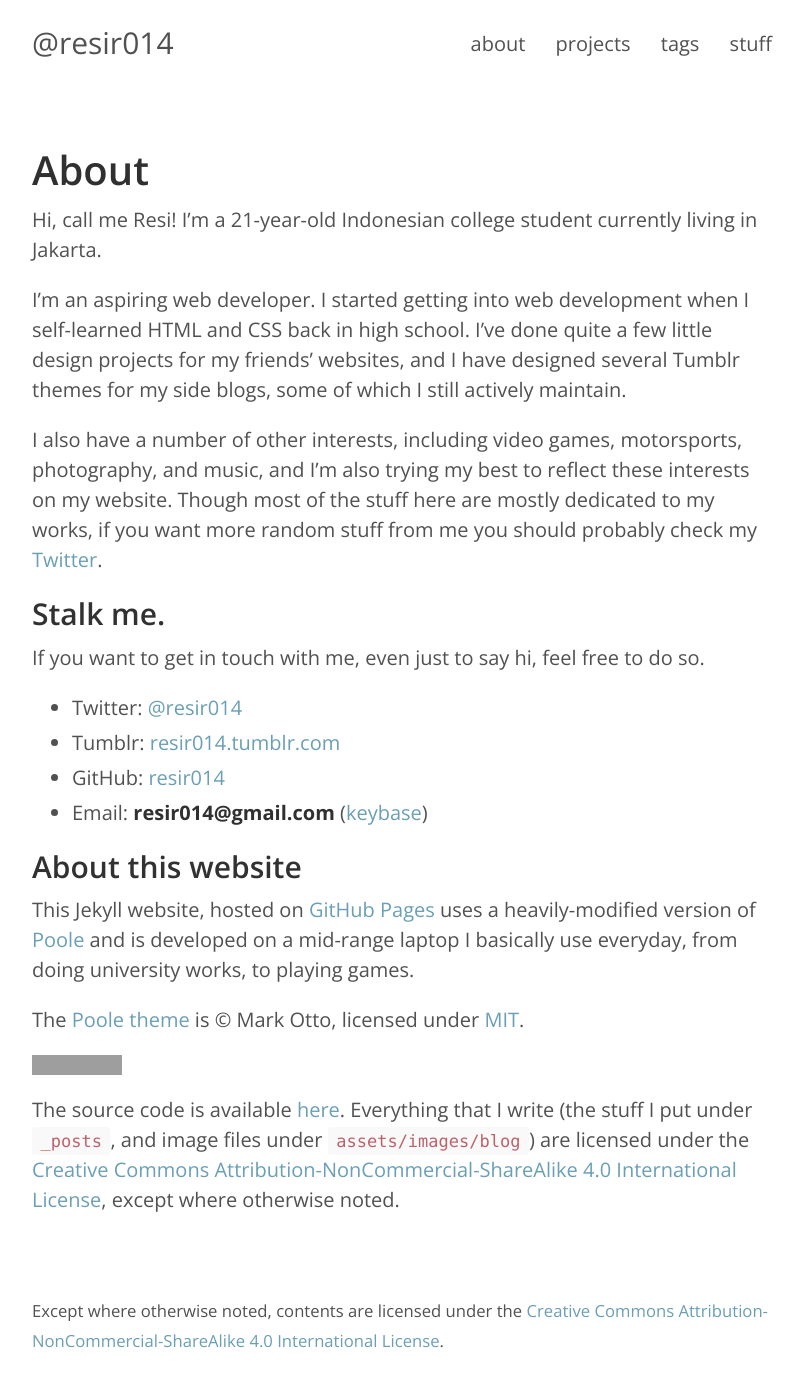
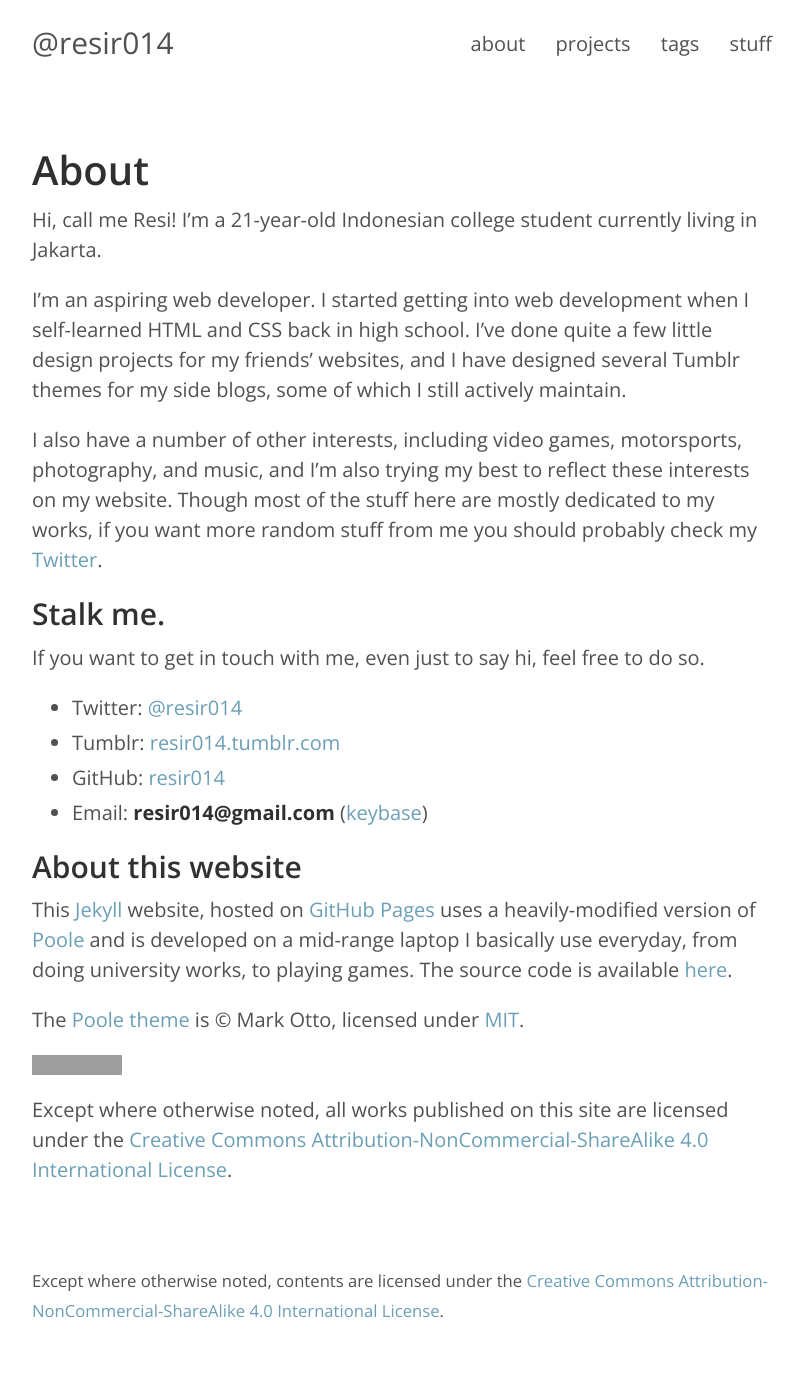
Before and after one commit to resir014/resir014.github.io, a Jekyll site: the page built from about.md, in a window 1280 px wide. Shown: the whole page, without its empty margins (238-1042 px from the left). Built offline with Jekyll 4.4.1, drawn with Linux system fonts in a browser that asks for light colours; comment, search, counter and statistics services are not loaded; after the commit the page ends 1365 px from its top, so only the background shows below that; grey boxes are pictures that could not be loaded.

Commit message:
Updated About page

```diff
--- a/about.md
+++ b/about.md
@@ -28,4 +28,4 @@ The [Poole theme](http://getpoole.com/) is &copy; Mark Otto, licensed under [MIT
   <img alt="Creative Commons License" style="border-radius:0" src="https://i.creativecommons.org/l/by-nc-sa/4.0/88x31.png" />
 </a>
 
-The source code is available [here](https://github.com/resir014/resir014.github.io). Everything that I write (the stuff I put under `_posts`, and image files under `assets/images/blog`) are licensed under the <a rel="license" href="http://creativecommons.org/licenses/by-nc-sa/4.0/">Creative Commons Attribution-NonCommercial-ShareAlike 4.0 International License</a>, except where otherwise noted.
+Except where otherwise noted, all works published on this site are licensed under the <a rel="license" href="http://creativecommons.org/licenses/by-nc-sa/4.0/">Creative Commons Attribution-NonCommercial-ShareAlike 4.0 International License</a>.
```
Also changed, not shown: other parts of about.md (+1 -1 lines).
